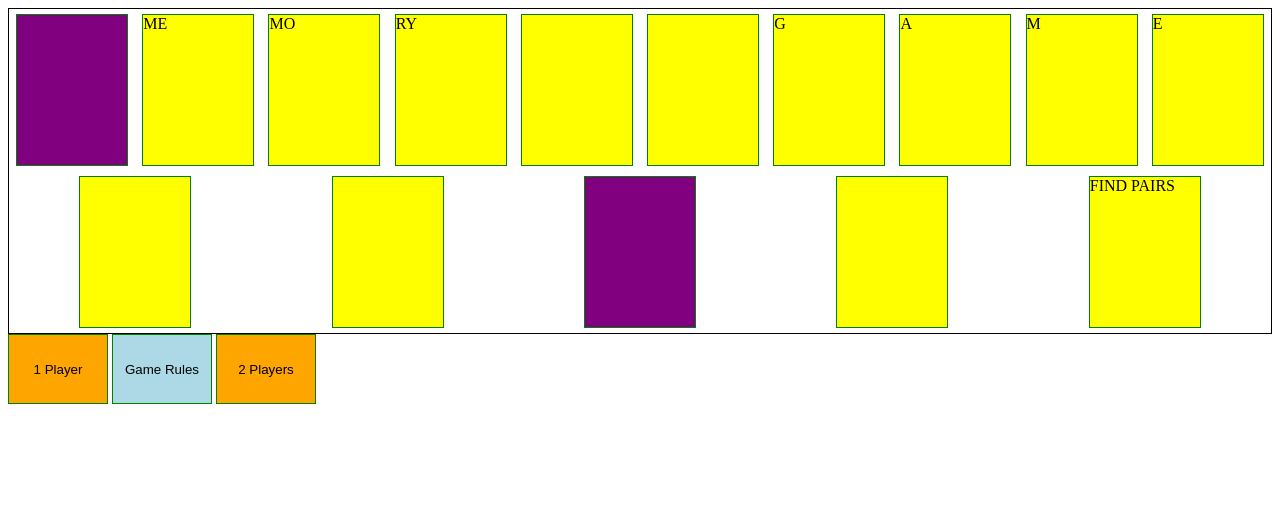
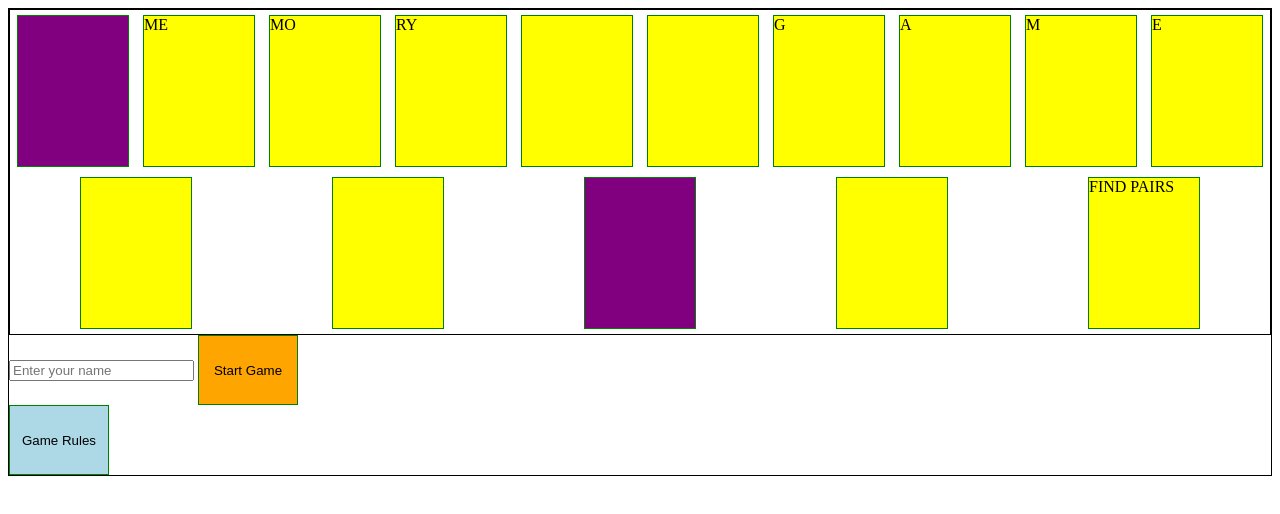
Before and after one commit to Valeriya-Ilina/memory-game, a plain HTML site: page index.html in a window 1280 px wide. Drawn offline with nearby package versions, Linux system fonts and the light colour scheme.

Commit message:
User is able to enter the name

```diff
--- a/css/style.css
+++ b/css/style.css
@@ -18,7 +18,7 @@ div {
 	border: 1px solid black;
 }
 
-.player {
+#start-game {
 	background: orange;
 	border: 1px solid green;
 	height: 70px;
--- a/index.html
+++ b/index.html
@@ -9,10 +9,16 @@
 	<script src ="js/app.js" type="text/javascript"></script>
 </head>
 <body>
-	<div id="container"></div>
-	<button class="player">1 Player</button>
-	<button id="game-rules">Game Rules</button>
-	<button class="player">2 Players</button>
+	<div id="first-page">
+		<div id="container"></div>
+		<form>
+			<input type="text" name="" value="" placeholder="Enter your name" id="input-box">
+			<input type="submit" value="Start Game" id="start-game">
+		</form>
+		<button id="game-rules">Game Rules</button>
+	</div>
+
+
 </body>
 
 </html>
--- a/js/app.js
+++ b/js/app.js
@@ -38,10 +38,21 @@ $(() => {
 		if (i === 14){
 			$div.text('FIND PAIRS')
 		}
-
-
-
-
 	}
 
+	$('#start-game').on('click', () => {
+		//get the value of the input
+		let name = $('#input-box').val()
+
+		//if user doesn't provide a name, name him as a "player"
+		if (!name) {
+			name = "Player"
+		}
+		console.log(name)
+
+		//when user clicks on "start game" the 1 st page should change
+		$('#first-page').detach()
+
+		alert(`Welcome ${name}! Get ready to play!`)
+	})
 })
```
